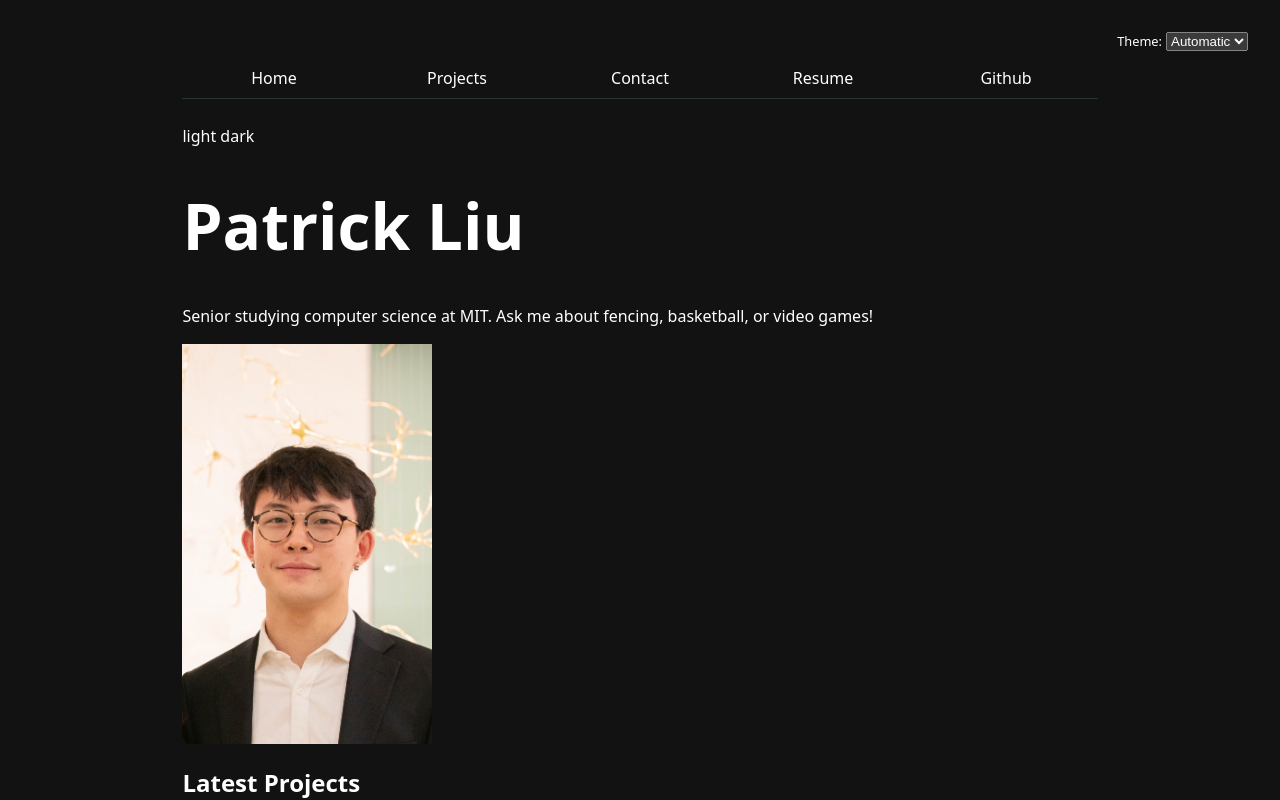
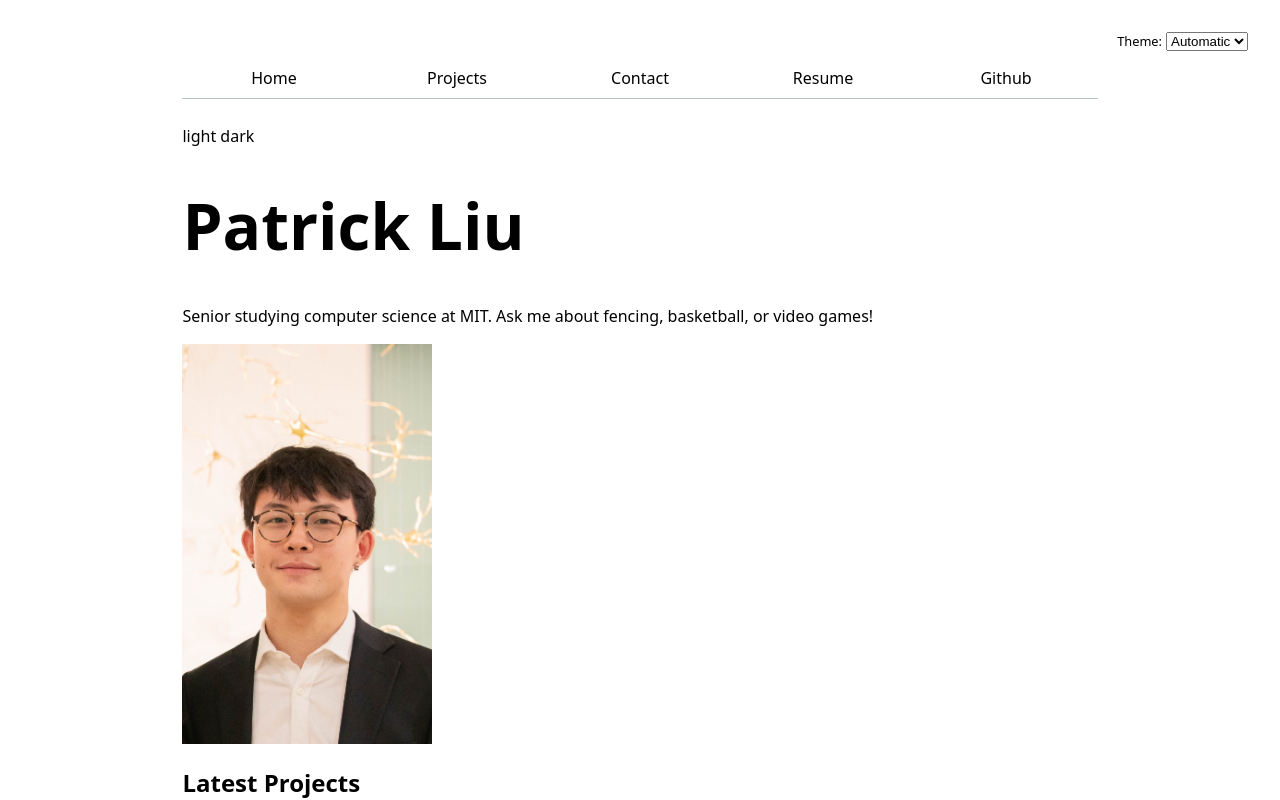
Before and after one commit to patrickxliu/my-portfolio, a SvelteKit app: page / in a window 1280 px wide. Shown: the top 800 px of the page. Built offline with nearby package versions, Linux system fonts and the light colour scheme.

Commit message:
update theme selector

```diff
--- a/src/routes/+layout.svelte
+++ b/src/routes/+layout.svelte
@@ -12,6 +12,9 @@
     ];
 
     let colorScheme = "light dark";
+    let root = globalThis?.document?.documentElement;
+    $: root?.style.setProperty("color-scheme", colorScheme);
+
 </script>
 
 <label class="color-scheme">
--- a/static/global.js
+++ b/static/global.js
@@ -57,15 +57,15 @@ function $$ (selector, context = document) {
 // 	</label>`
 // );
 
-let select = document.querySelector("select");
+// let select = document.querySelector("select");
 
-select.addEventListener("input", function (event) {
-	console.log("color scheme changed to", event.target.value);
-    document.documentElement.style.setProperty("color-scheme", event.target.value);
-    localStorage.colorScheme = event.target.value;
-});
+// select.addEventListener("input", function (event) {
+// 	console.log("color scheme changed to", event.target.value);
+//     document.documentElement.style.setProperty("color-scheme", event.target.value);
+//     localStorage.colorScheme = event.target.value;
+// });
 
-if (localStorage.colorScheme) {
-	document.documentElement.style.setProperty("color-scheme", localStorage.colorScheme);
-	select.value = localStorage.colorScheme;
-}
+// if (localStorage.colorScheme) {
+// 	document.documentElement.style.setProperty("color-scheme", localStorage.colorScheme);
+// 	select.value = localStorage.colorScheme;
+// }
```
